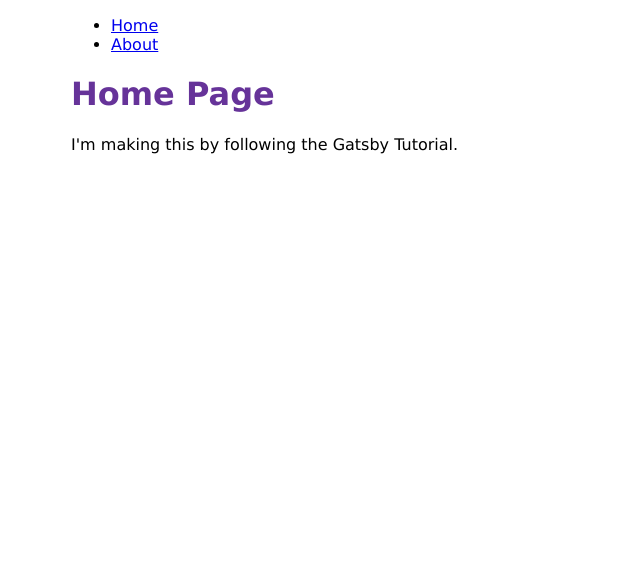
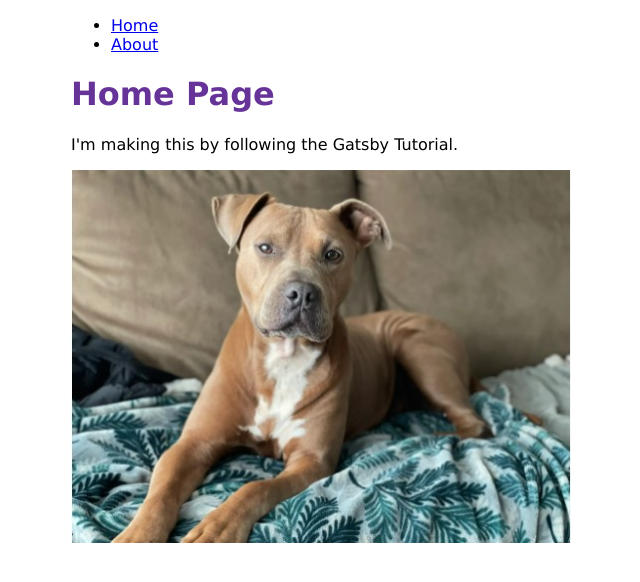
Before and after one commit to Sonaho/my-gatsby-site, a Gatsby site: page / in a window 1280 px wide. Shown: the whole page, without its empty margins (319-959 px from the left). Built offline with nearby package versions, Linux system fonts and the light colour scheme; Gatsby itself is replaced by a stand-in of ours.

Commit message:
use pluggins for images

```diff
--- a/gatsby-config.js
+++ b/gatsby-config.js
@@ -3,7 +3,7 @@ module.exports = {
     title: `My Gatsby Site`,
     siteUrl: `https://www.yourdomain.tld`
   },
-  plugins: ["gatsby-plugin-image", "gatsby-plugin-react-helmet", "gatsby-plugin-sitemap", {
+  plugins: ["gatsby-plugin-image", "gatsby-plugin-react-helmet", "gatsby-plugin-sharp", "gatsby-plugin-sitemap", {
     resolve: 'gatsby-plugin-manifest',
     options: {
       "icon": "src/images/icon.png"
--- a/package.json
+++ b/package.json
@@ -15,12 +15,12 @@
   },
   "dependencies": {
     "gatsby": "^4.15.2",
-    "gatsby-plugin-image": "^2.15.1",
+    "gatsby-plugin-image": "^2.16.1",
     "gatsby-plugin-manifest": "^4.15.1",
     "gatsby-plugin-react-helmet": "^5.15.0",
-    "gatsby-plugin-sharp": "^4.15.1",
+    "gatsby-plugin-sharp": "^4.16.1",
     "gatsby-plugin-sitemap": "^5.15.1",
-    "gatsby-source-filesystem": "^4.15.0",
+    "gatsby-source-filesystem": "^4.16.0",
     "gatsby-transformer-sharp": "^4.15.1",
     "react": "^18.1.0",
     "react-dom": "^18.1.0",
--- a/src/pages/index.js
+++ b/src/pages/index.js
@@ -1,10 +1,14 @@
 import * as React from 'react'
 import Layout from '../components/layout'
+import { StaticImage } from 'gatsby-plugin-image'
 
 const IndexPage = () => {
   return (
     <Layout pageTitle="Home Page">
       <p>I'm making this by following the Gatsby Tutorial.</p>
+      <StaticImage
+        alt="Alt de la imágen"
+        src="../images/clifford.jpg" />
     </Layout>
   )
 }
```
Also changed, not shown: src/images/clifford.jpg (added), 1 other file.
